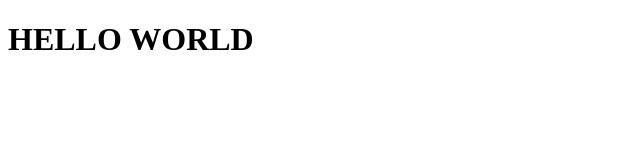
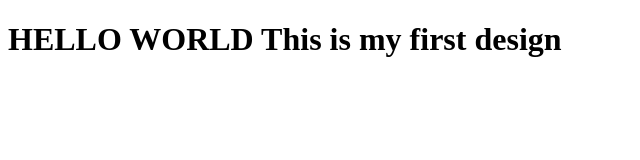
Before and after one commit to andresf-vodamail/drivinginheels, a plain HTML site: page site/index.html in a window 1280 px wide. Shown: the whole page, without its empty margins (0-640 px from the left). Drawn offline with Linux system fonts and the light colour scheme.

Commit message:
Small additon to page content

```diff
--- a/site/index.html
+++ b/site/index.html
@@ -4,6 +4,6 @@
 	<title>Hello World</title>
 </head>
 <body>
-<h1>HELLO WORLD</h1>
+<h1>HELLO WORLD This is my first design</h1>
 </body>
 </html>
```
